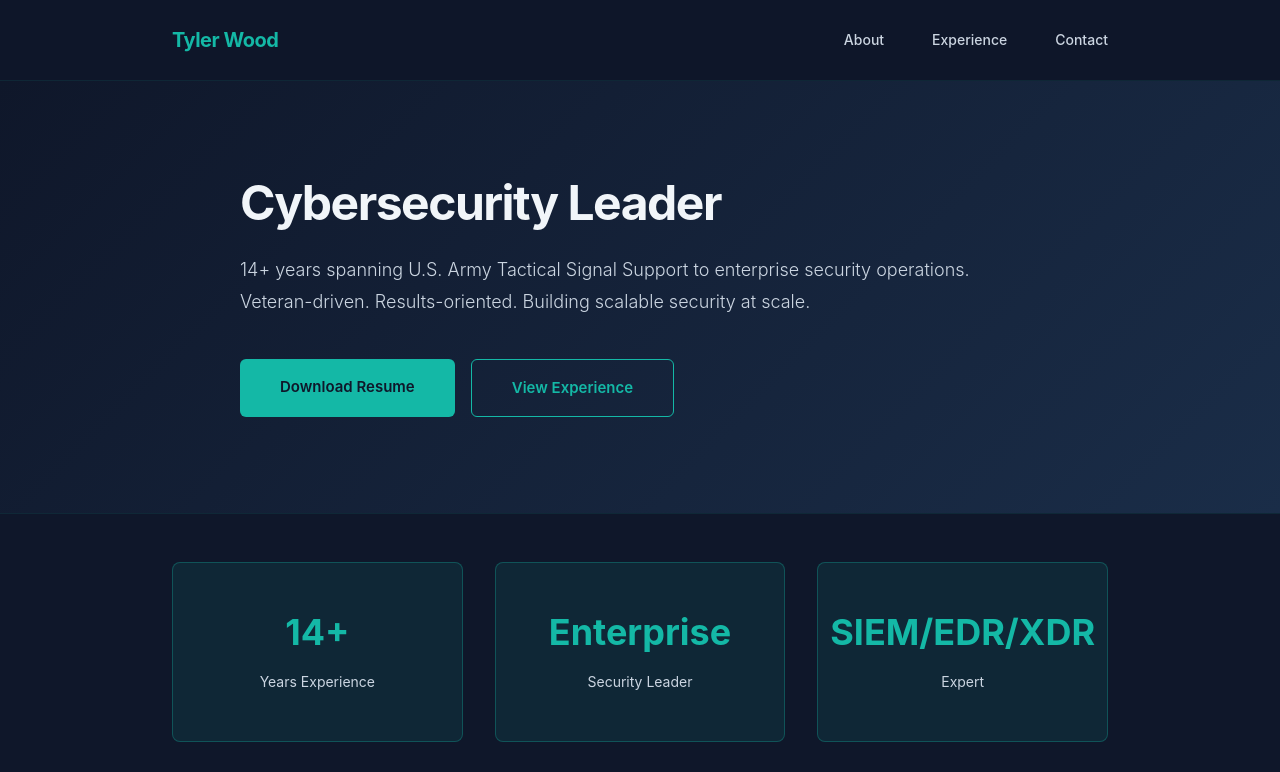
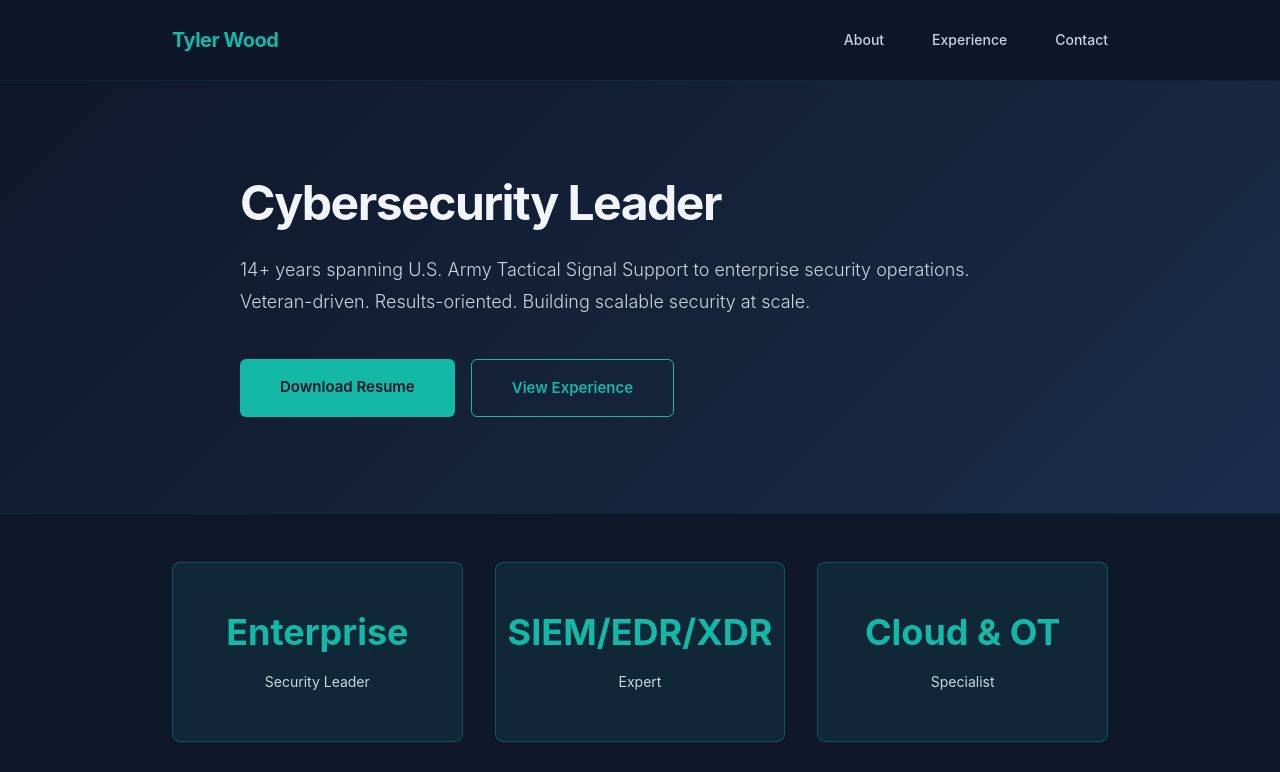
Before and after one commit to SomeWoody/twood-portfolio, a Next.js app: page / in a window 1280 px wide. Shown: the top 772 px of the page. Built offline with nearby package versions, Linux system fonts and the light colour scheme.

Commit message:
Redesigned with Tech Minimal teal, removed military section

```diff
--- a/app/page.js
+++ b/app/page.js
@@ -114,10 +114,6 @@ export default function Home() {
         <div className="section-container">
           <div className="stats-grid">
             <div className="stat-card">
-              <p className="stat-number">14+</p>
-              <p className="stat-label">Years Experience</p>
-            </div>
-            <div className="stat-card">
               <p className="stat-number">Enterprise</p>
               <p className="stat-label">Security Leader</p>
             </div>
```
